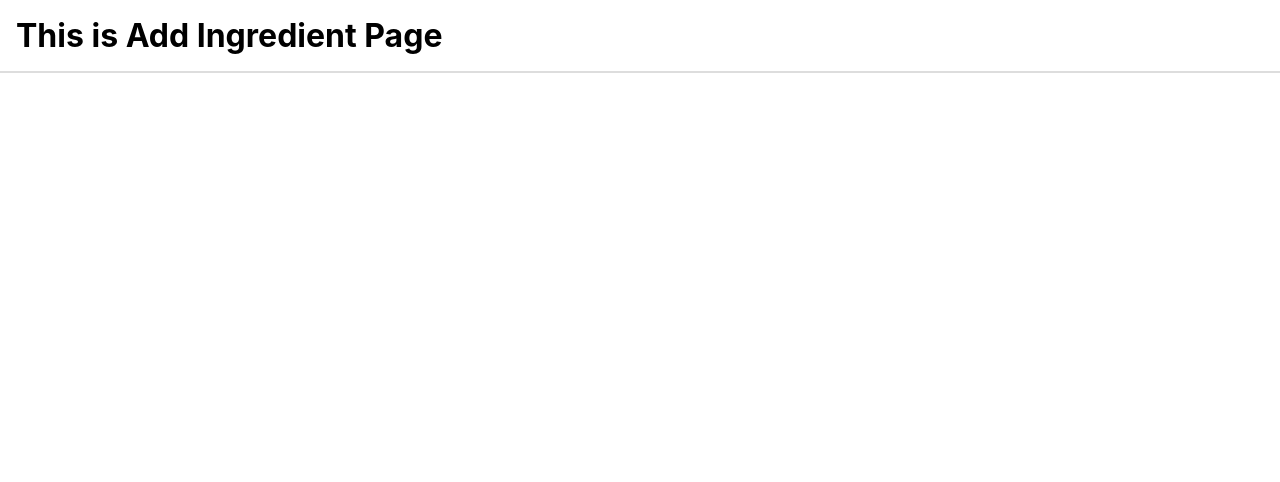
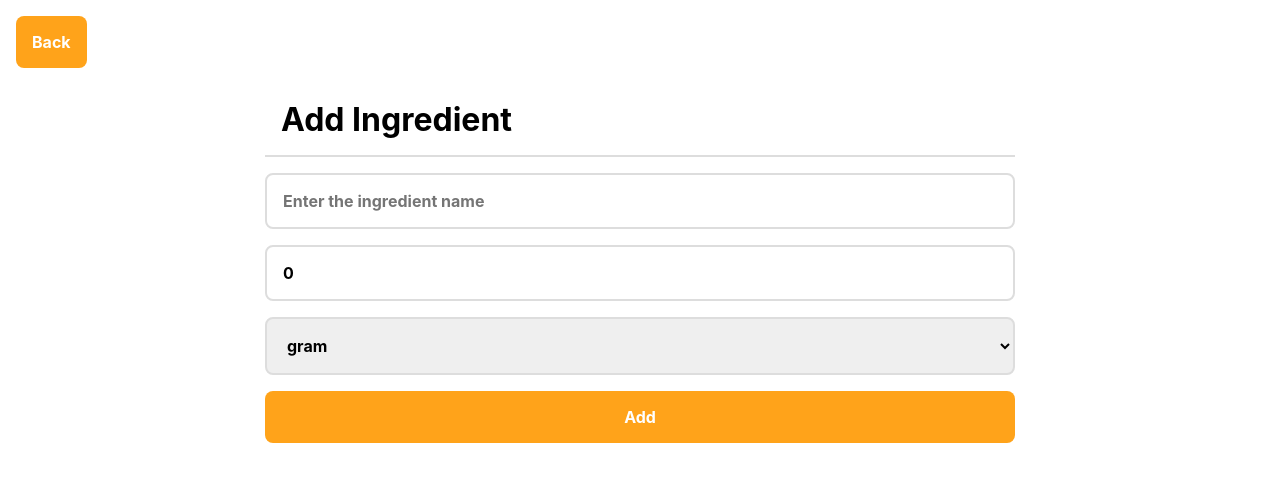
Before and after one commit to darshan527/meal-tracker-app, a React (Create React App) app: page /add-ingredient in a window 1280 px wide. Shown: the top 482 px of the page. Built offline with nearby package versions, Linux system fonts and the light colour scheme.

Commit message:
Added AddIngredientPage

```diff
--- a/src/ingredients/AddIngredientPage.js
+++ b/src/ingredients/AddIngredientPage.js
@@ -1,5 +1,62 @@
-import React from 'react'
+import React, { useState } from 'react'
+import { useHistory } from 'react-router-dom';
+import { BackButton, Dropdown } from '../ui';
 
-export const AddIngredientPage = () => (
-    <h1>This is Add Ingredient Page</h1>
-);
+const unitOptions = [
+    'gram',
+    'cups',
+    'kilogram',
+    'tsp',
+    'tbsp',
+    'ml',
+    'ltr'
+]
+
+export const AddIngredientPage = () => {
+    const [name, setName] = useState('')
+    const [amount, setAmount] = useState(0)
+    const [units, setUnits] = useState(unitOptions[0])
+    const history = useHistory()
+
+    const addToIngredients = async () => {
+        const newIngredient = {
+            name: name.toLocaleLowerCase(),
+            amount,
+            units,
+        }
+        await fetch('/ingredients', {
+            method: 'post',
+            body: JSON.stringify(newIngredient),
+            headers: {
+                'Content-Type': 'application/json',
+            },
+        });
+        history.push('/');
+    }
+
+    return (
+        <div className="page">
+            <BackButton />
+            <div className="centered-container">
+                <h1>Add Ingredient</h1>
+                <input type="text"
+                    placeholder="Enter the ingredient name"
+                    className="space-after space-before full-width"
+                    value={name}
+                    onChange={e => setName(e.target.value)} />
+                <input type="number"
+                    className="space-before full-width"
+                    value={amount}
+                    onChange={e => setAmount(e.target.value)} />
+                <Dropdown className="space-before full-width"
+                    value={units}
+                    onChange={e => setUnits(e.target.value)}
+                    options={unitOptions} />
+                <button
+                    className="space-before full-width"
+                    onClick={addToIngredients}
+                >Add</button>
+            </div>
+        </div>
+    )
+}
--- a/src/ui/Dropdown.js
+++ b/src/ui/Dropdown.js
@@ -1,6 +1,6 @@
 import React from 'react'
 
-export const Dropdown = ({ options = [], ...props }) => {
+export const Dropdown = ({ options = [], ...props }) => (
     <select {...props}>
         {options.map(opt => (
             <option key={opt} value={opt}>
@@ -8,4 +8,4 @@ export const Dropdown = ({ options = [], ...props }) => {
             </option>
         ))}
     </select>
-}
+)
```
